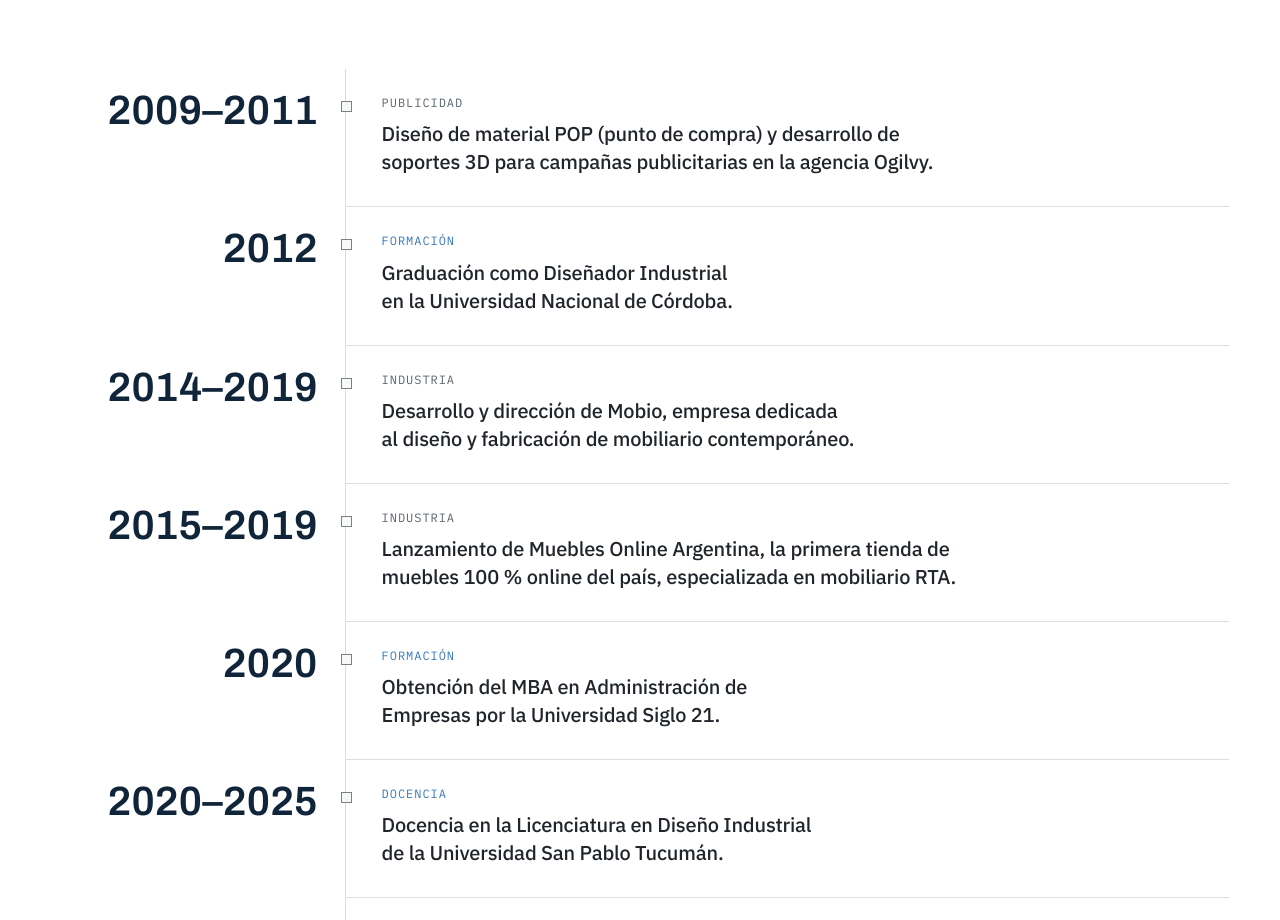
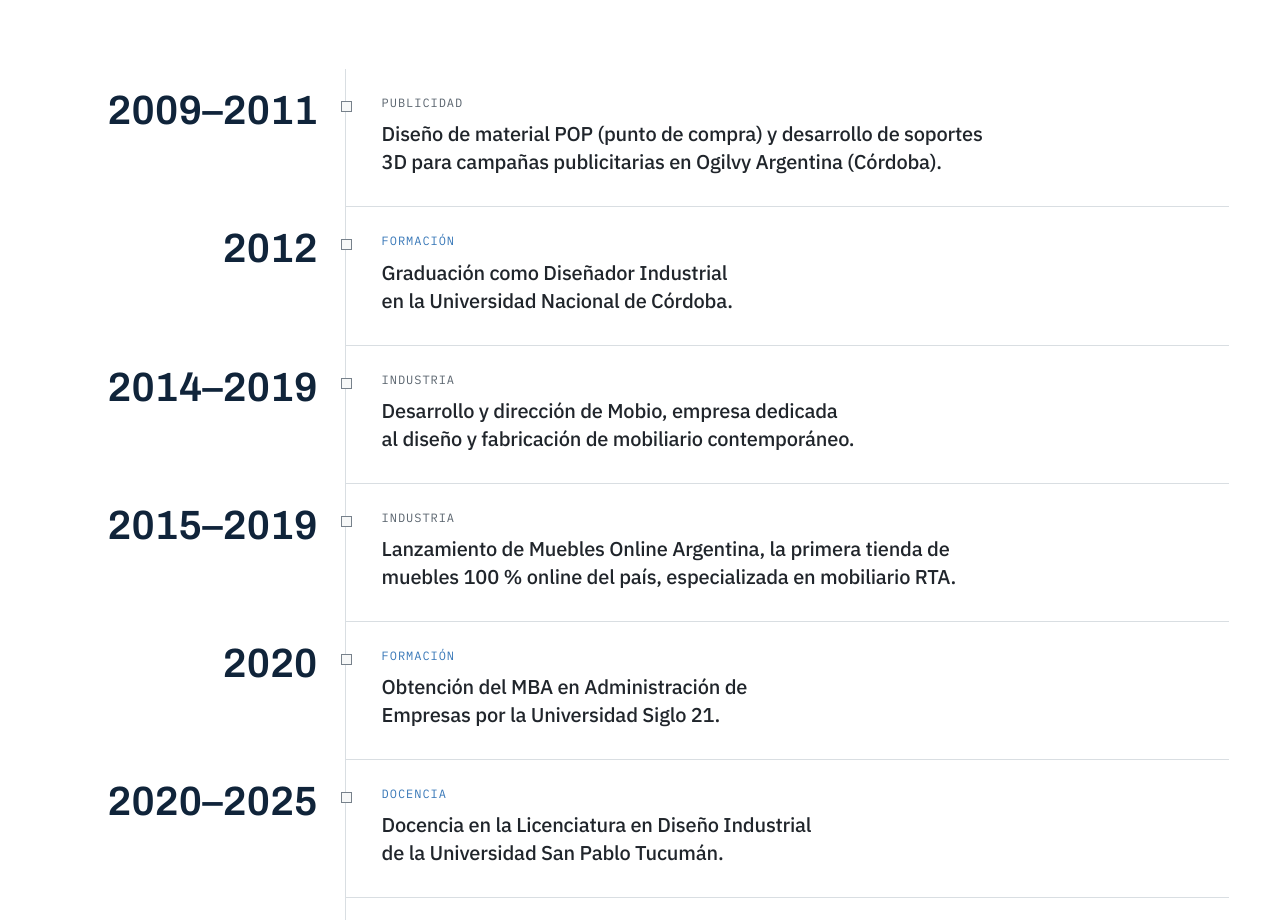
Before and after one commit to industrialdesignerdiego/diegoamaya-web, a plain HTML site: page index.html in a window 1280 px wide. Shown: the part 7883-8803 px from the top of the page. Drawn offline with Linux system fonts and the light colour scheme.

Commit message:
Precisa sede de Ogilvy (Argentina, Córdoba)
Co-Authored-By: Claude Opus 5.5 <noreply@anthropic.com>
Claude-Session: https://claude.ai/code/session_01GA6WM3x1vAYqSXCuFdHCu5

```diff
--- a/index.html
+++ b/index.html
@@ -713,7 +713,7 @@ const SITE = {
       problem: null, solution: null, tech: null, results: null }
   ],
   timeline: [
-    { y: "2009–2011", t: "Diseño de material POP (punto de compra) y desarrollo de soportes 3D para campañas publicitarias en la agencia Ogilvy.", k: "Publicidad", c: "biz" },
+    { y: "2009–2011", t: "Diseño de material POP (punto de compra) y desarrollo de soportes 3D para campañas publicitarias en Ogilvy Argentina (Córdoba).", k: "Publicidad", c: "biz" },
     { y: "2012", t: "Graduación como Diseñador Industrial en la Universidad Nacional de Córdoba.", k: "Formación", c: "acad" },
     { y: "2014–2019", t: "Desarrollo y dirección de Mobio, empresa dedicada al diseño y fabricación de mobiliario contemporáneo.", k: "Industria", c: "biz" },
     { y: "2015–2019", t: "Lanzamiento de Muebles Online Argentina, la primera tienda de muebles 100 % online del país, especializada en mobiliario RTA.", k: "Industria", c: "biz" },
```
